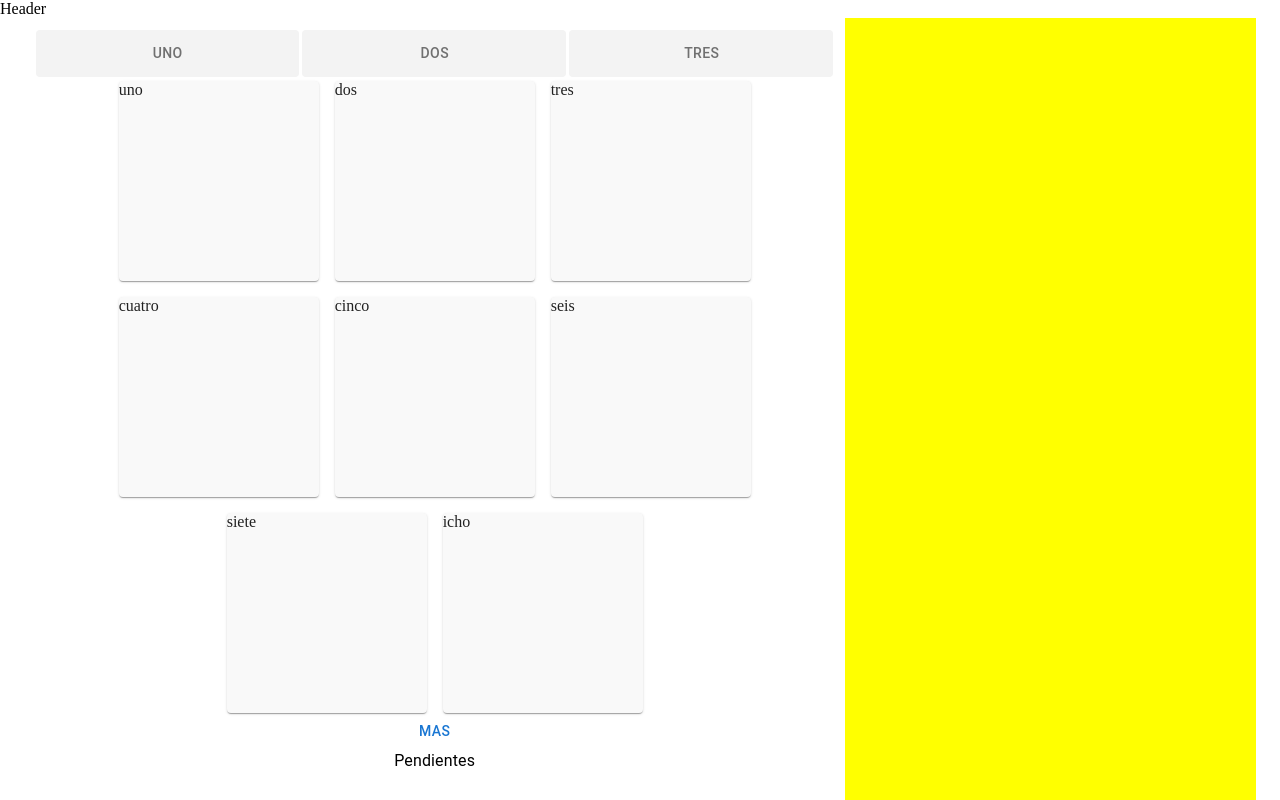
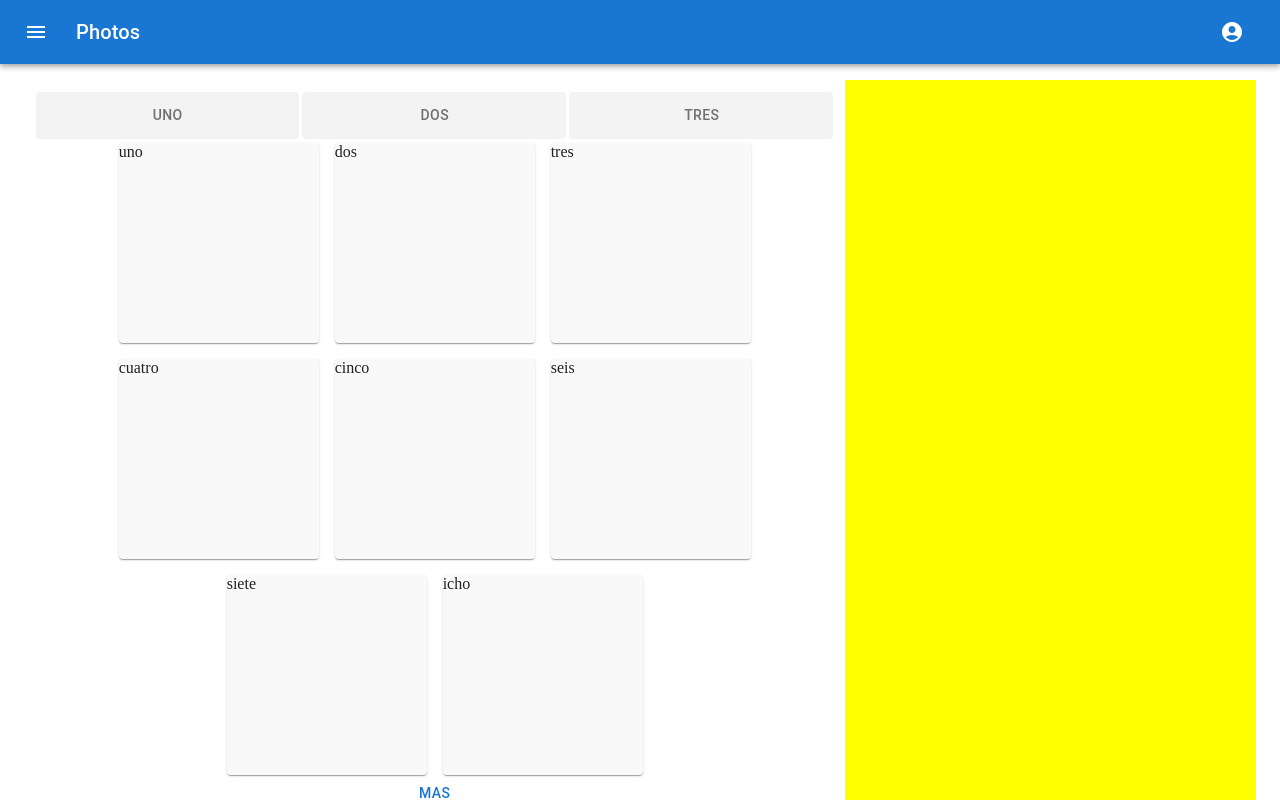
Before and after one commit to velasquezgalejandro/imdb-clone, a React (Vite) app: page / in a window 1280 px wide. Shown: the top 800 px of the page. Built offline with nearby package versions, Linux system fonts and the light colour scheme.

Commit message:
se agrega header

```diff
--- a/src/OutletPage.jsx
+++ b/src/OutletPage.jsx
@@ -1,15 +1,15 @@
 import React from 'react';
-import Box from '@mui/material/Box';
+import Stack from '@mui/material/Stack';
 import { Outlet } from 'react-router-dom';
 import { Footer, Header } from './layout';
 
 const OutletPage = () => {
   return (
-    <Box>
+    <Stack rowGap={2}>
       <Header />
       <Outlet />
       <Footer />
-    </Box>
+    </Stack>
   );
 };
 
--- a/src/layout/Header.jsx
+++ b/src/layout/Header.jsx
@@ -1,7 +1,79 @@
 import React from 'react';
+import AppBar from '@mui/material/AppBar';
+import Box from '@mui/material/Box';
+import Toolbar from '@mui/material/Toolbar';
+import Typography from '@mui/material/Typography';
+import IconButton from '@mui/material/IconButton';
+import MenuIcon from '@mui/icons-material/Menu';
+import AccountCircle from '@mui/icons-material/AccountCircle';
+import Switch from '@mui/material/Switch';
+import FormControlLabel from '@mui/material/FormControlLabel';
+import FormGroup from '@mui/material/FormGroup';
+import MenuItem from '@mui/material/MenuItem';
+import Menu from '@mui/material/Menu';
 
 const Header = () => {
-  return <div>Header</div>;
+  const [auth, setAuth] = React.useState(true);
+  const [anchorEl, setAnchorEl] = React.useState(null);
+
+  const handleMenu = (event) => {
+    setAnchorEl(event.currentTarget);
+  };
+
+  const handleClose = () => {
+    setAnchorEl(null);
+  };
+
+  return (
+    <AppBar position="static">
+      <Toolbar>
+        <IconButton
+          size="large"
+          edge="start"
+          color="inherit"
+          aria-label="menu"
+          sx={{ mr: 2 }}
+        >
+          <MenuIcon />
+        </IconButton>
+        <Typography variant="h6" component="div" sx={{ flexGrow: 1 }}>
+          Photos
+        </Typography>
+        {auth && (
+          <div>
+            <IconButton
+              size="large"
+              aria-label="account of current user"
+              aria-controls="menu-appbar"
+              aria-haspopup="true"
+              onClick={handleMenu}
+              color="inherit"
+            >
+              <AccountCircle />
+            </IconButton>
+            <Menu
+              id="menu-appbar"
+              anchorEl={anchorEl}
+              anchorOrigin={{
+                vertical: 'top',
+                horizontal: 'right',
+              }}
+              keepMounted
+              transformOrigin={{
+                vertical: 'top',
+                horizontal: 'right',
+              }}
+              open={Boolean(anchorEl)}
+              onClose={handleClose}
+            >
+              <MenuItem onClick={handleClose}>Profile</MenuItem>
+              <MenuItem onClick={handleClose}>My account</MenuItem>
+            </Menu>
+          </div>
+        )}
+      </Toolbar>
+    </AppBar>
+  );
 };
 
 export default Header;
--- a/src/pages/MainPage.jsx
+++ b/src/pages/MainPage.jsx
@@ -13,7 +13,7 @@
     <Button sx={{ width: '100%', height: '100%' }}>{name}</Button>
   );
   return (
-    <Container maxWidth={'xl'} sx={{ height: '100vh' }}>
+    <Container maxWidth={'xl'} sx={{}}>
       <Grid container sx={{ height: '100%' }}>
         <Grid xs={8} item sx={{ p: 1 }}>
           <Stack justifyContent={'center'} columnGap={2}>
```
